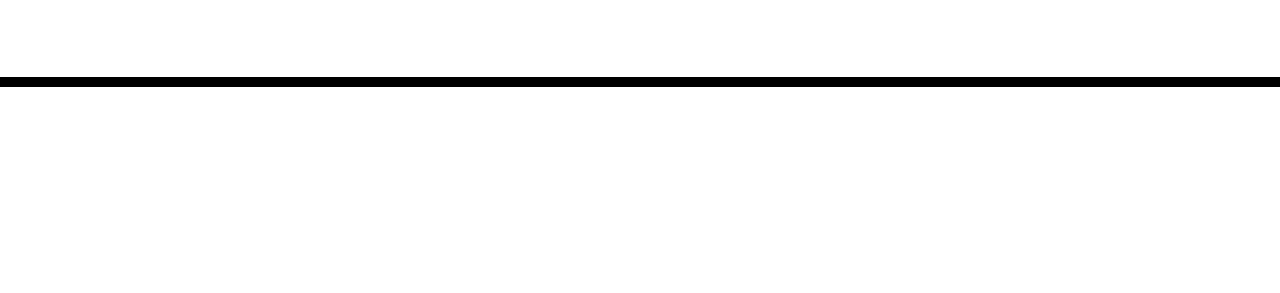
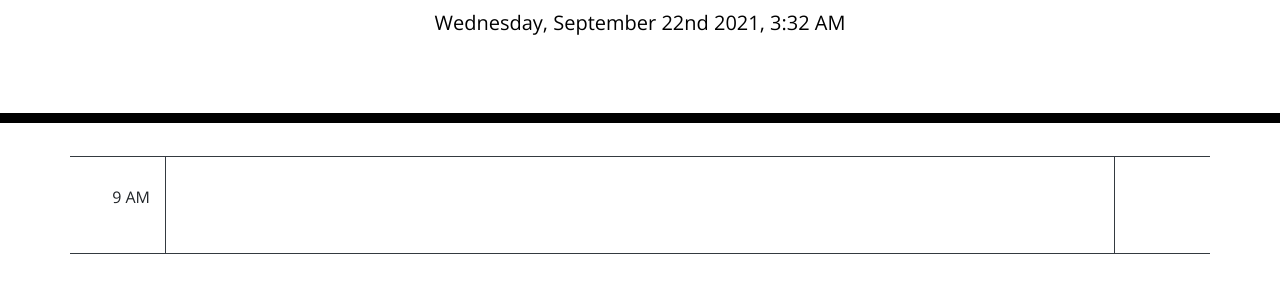
Before and after one commit to chaldrich24/day-scheduler, a plain HTML site: page index.html in a window 1280 px wide. Shown: the part 181-474 px from the top of the page. Drawn offline with nearby package versions, Linux system fonts and the light colour scheme; files that its build step writes are made by us from their sources.

Commit message:
create time block framework

```diff
--- a/assets/script.js
+++ b/assets/script.js
@@ -0,0 +1 @@
+$("#currentDay").text(moment().format("dddd, MMMM Do YYYY, h:mm A"));
--- a/index.html
+++ b/index.html
@@ -18,7 +18,7 @@
       href="https://fonts.googleapis.com/css?family=Open+Sans&display=swap"
       rel="stylesheet"
     />
-    <link rel="stylesheet" href="style.css" />
+    <link rel="stylesheet" href="assets/style.css" />
     <title>Work Day Scheduler</title>
   </head>
 
@@ -29,10 +29,20 @@
       <p id="currentDay" class="lead"></p>
     </header>
     <div class="container">
-      <!-- Timeblocks go here -->
+      <div class="row">
+        <div class="border-bottom border-top border-dark col-1 text-right">
+          <p>9 AM</p>
+        </div>
+        <div class="col-10 border border-dark">
+          <p></p>
+        </div>
+        <div class="col-1 border-top border-bottom border-dark">
+        </div>
+      </div>
     </div>
 
     <script src="https://code.jquery.com/jquery-3.4.1.min.js"></script>
     <script src="https://cdnjs.cloudflare.com/ajax/libs/moment.js/2.24.0/moment.min.js"></script>
+    <script src="assets/script.js"></script>
   </body>
 </html>
```
